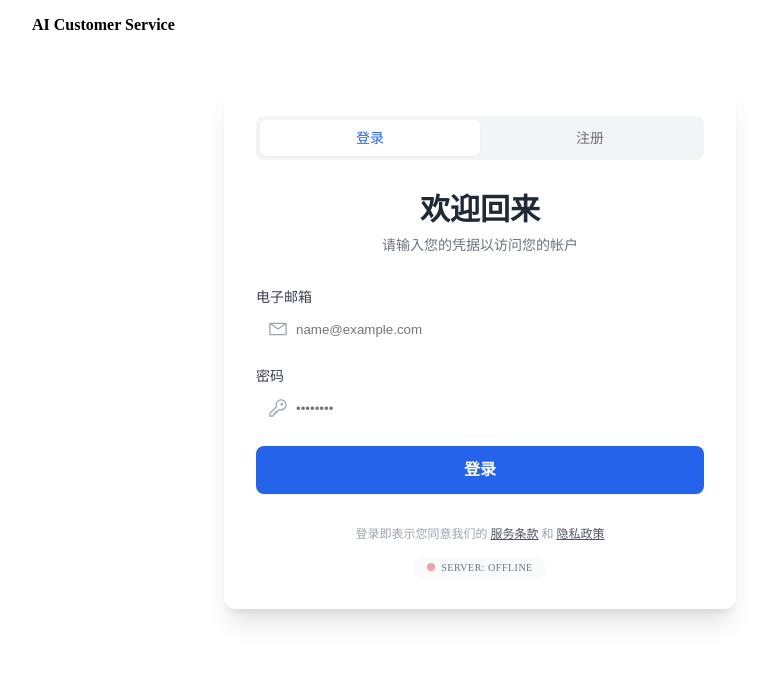
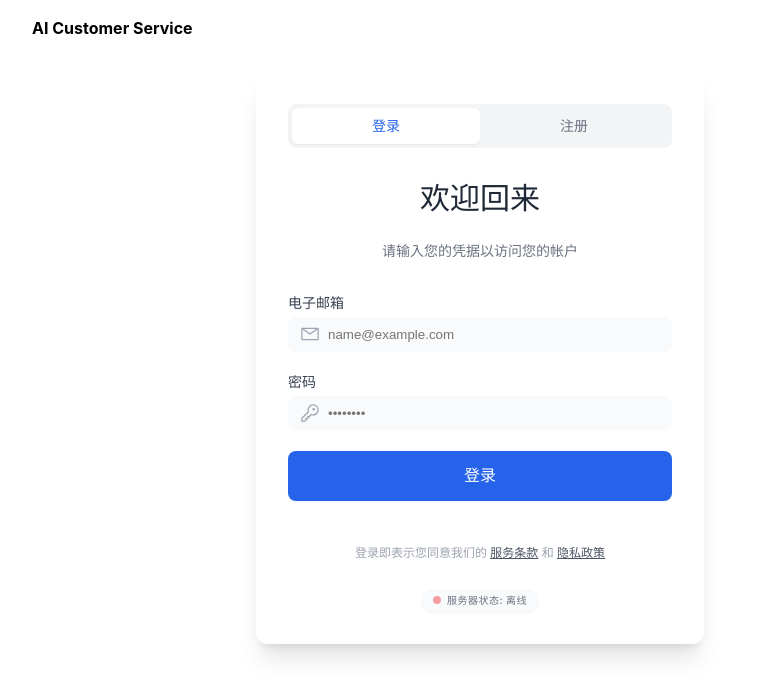
Before and after one commit to arnosolo/bruce-vue, a Vue app: page /auth in a window 1280 px wide. Shown: the top 698 px of the page, without its empty margins (160-925 px from the left). Built offline with nearby package versions, Linux system fonts and the light colour scheme; no server answers; a web font is replaced by a local one.

Commit message:
style: optimize AuthView UI and translate server status to Chinese

```diff
--- a/src/style.css
+++ b/src/style.css
@@ -1,6 +1,19 @@
+:root {
+  font-family: Inter, "PingFang SC", "Hiragino Sans GB", "Microsoft YaHei", "Helvetica Neue", Helvetica, Arial, sans-serif;
+  line-height: 1.5;
+  font-weight: 400;
+
+  font-synthesis: none;
+  text-rendering: optimizeLegibility;
+  -webkit-font-smoothing: antialiased;
+  -moz-osx-font-smoothing: grayscale;
+}
+
 * {
+  box-sizing: border-box;
+}
+
+body {
   margin: 0;
   padding: 0;
-  border: none;
-  background-color: transparent;
 }
--- a/src/views/AuthView.vue
+++ b/src/views/AuthView.vue
@@ -102,15 +102,15 @@ const submitText = computed(() => {
       <!-- 头部切换 Tab -->
       <div class="flex mb-8 bg-gray-100 p-1 rounded-lg">
         <button
-          class="flex-1 py-2 rounded-md text-sm font-medium transition-all duration-200"
-          :class="mode === 'login' ? 'bg-white shadow-sm text-blue-600' : 'text-gray-500 hover:text-gray-700'"
+          class="flex-1 py-2 rounded-md text-sm font-medium transition-all duration-200 border-none outline-none cursor-pointer"
+          :class="mode === 'login' ? 'bg-white shadow-sm text-blue-600' : 'bg-transparent text-gray-500 hover:text-gray-700'"
           @click="toggleMode('login')"
         >
           登录
         </button>
         <button
-          class="flex-1 py-2 rounded-md text-sm font-medium transition-all duration-200"
-          :class="mode === 'register' ? 'bg-white shadow-sm text-green-600' : 'text-gray-500 hover:text-gray-700'"
+          class="flex-1 py-2 rounded-md text-sm font-medium transition-all duration-200 border-none outline-none cursor-pointer"
+          :class="mode === 'register' ? 'bg-white shadow-sm text-green-600' : 'bg-transparent text-gray-500 hover:text-gray-700'"
           @click="toggleMode('register')"
         >
           注册
@@ -137,7 +137,7 @@ const submitText = computed(() => {
               v-model="form.name"
               type="text"
               placeholder="张三"
-              class="block w-full pl-10 pr-3 py-2.5 border border-gray-300 rounded-lg focus:ring-2 focus:ring-blue-500 focus:border-blue-500 outline-none transition-all"
+              class="block w-full pl-10 pr-3 py-2.5 bg-gray-50 border-none rounded-lg focus:ring-2 focus:ring-blue-500 outline-none transition-all"
             >
           </div>
         </div>
@@ -155,7 +155,7 @@ const submitText = computed(() => {
               type="email"
               required
               placeholder="name@example.com"
-              class="block w-full pl-10 pr-3 py-2.5 border border-gray-300 rounded-lg focus:ring-2 focus:ring-blue-500 focus:border-blue-500 outline-none transition-all"
+              class="block w-full pl-10 pr-3 py-2.5 bg-gray-50 border-none rounded-lg focus:ring-2 focus:ring-blue-500 outline-none transition-all"
             >
           </div>
         </div>
@@ -173,7 +173,7 @@ const submitText = computed(() => {
               type="password"
               required
               placeholder="••••••••"
-              class="block w-full pl-10 pr-3 py-2.5 border border-gray-300 rounded-lg focus:ring-2 focus:ring-blue-500 focus:border-blue-500 outline-none transition-all"
+              class="block w-full pl-10 pr-3 py-2.5 bg-gray-50 border-none rounded-lg focus:ring-2 focus:ring-blue-500 outline-none transition-all"
             >
           </div>
         </div>
@@ -212,7 +212,7 @@ const submitText = computed(() => {
             }"
           ></div>
           <span class="text-[10px] font-medium uppercase tracking-wider text-gray-500">
-            Server: {{ serverStatus }}
+            服务器状态: {{ serverStatus === 'online' ? '在线' : serverStatus === 'offline' ? '离线' : '检查中' }}
           </span>
         </div>
       </div>
```
